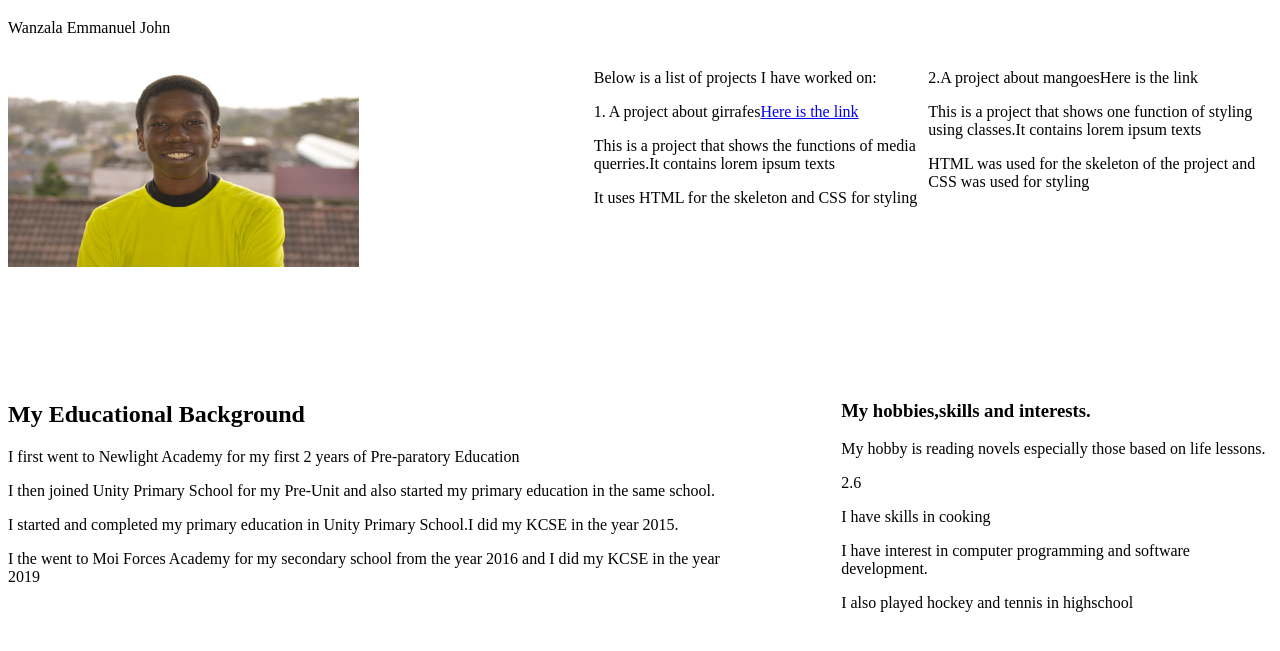
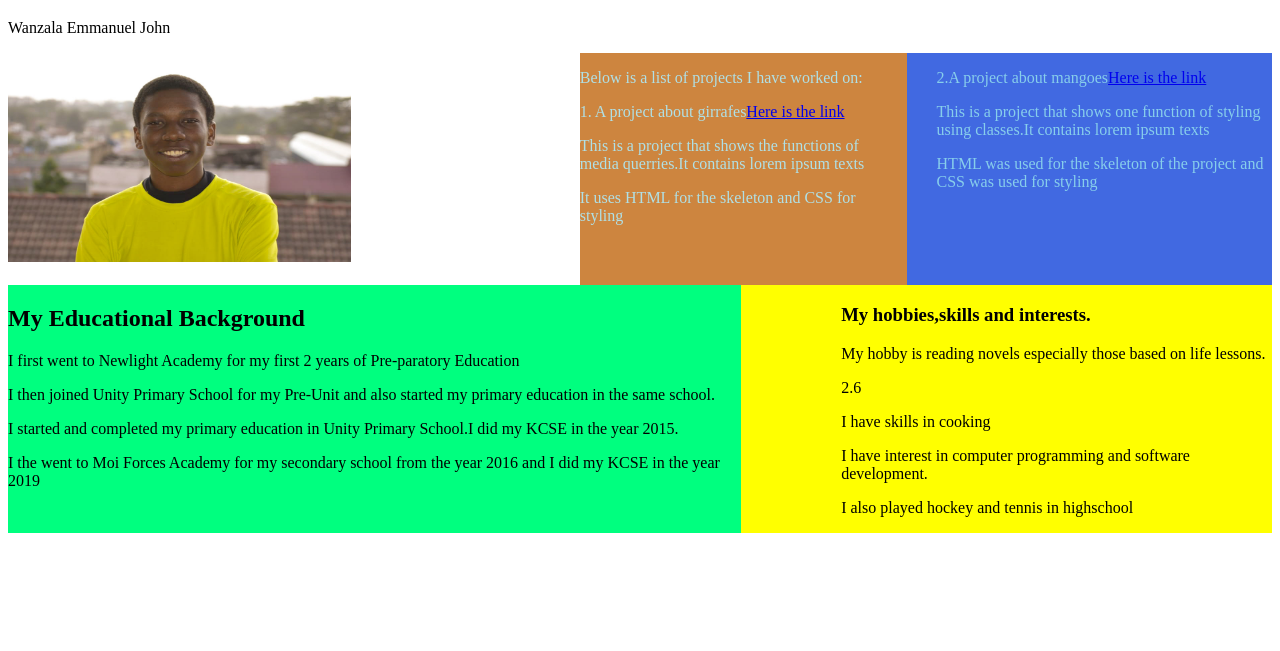
Before and after one commit to EmmanuelWanzala/portfolio, a plain HTML site: page index.html in a window 1280 px wide. Shown: the part 61-712 px from the top of the page. Drawn offline with Linux system fonts and the light colour scheme.

Commit message:
added backgound colors to the divs

```diff
--- a/CSS/styles.css
+++ b/CSS/styles.css
@@ -19,9 +19,10 @@ img{
 
 sectionA .one{
     padding-top: 0;
+    padding-right: 0px;
 }
 sectionA{
-    padding-bottom:90px;
+    padding-bottom:0px;
 }
 
 sectionB{
@@ -31,20 +32,23 @@ sectionB{
 .hobbies{
     padding-left: 100px;
 }
-
-
-/* sectionB .one{
-    /* float: bottom; */
-    /* float: left;
-    margin-left: 0px;
-    padding-right: 10px;
-    justify-content: space-around;
-} */
+sectionB .one{
+     background-color: springgreen;
+}
 sectionA {
     display: flex;
 }
-   /* padding:20px
-} */
+
 sectionA .one{
     padding-right: 10px;
+    background-color: peru;
+    color: powderblue;
 }
+sectionA .two{
+     padding-left: 30px;
+     background-color: royalblue;
+     color: skyblue;
+}
+sectionB{
+    background-color: yellow;
+}
--- a/index.html
+++ b/index.html
@@ -33,7 +33,7 @@
           <p>It uses HTML for the skeleton and CSS for styling</p>
           </div>
     <div class="two">
-        <p>2.A project about mangoes<a>Here is the link</a></p>
+        <p>2.A project about mangoes<a href="https://emmanuelwanzala.github.io/NEWSART/">Here is the link</a></p>
         <p>This is a project that shows one function of styling using classes.It contains lorem ipsum texts</p>
         <p>HTML was used for the skeleton of the project and CSS was used for styling</p>
     </div>
```
